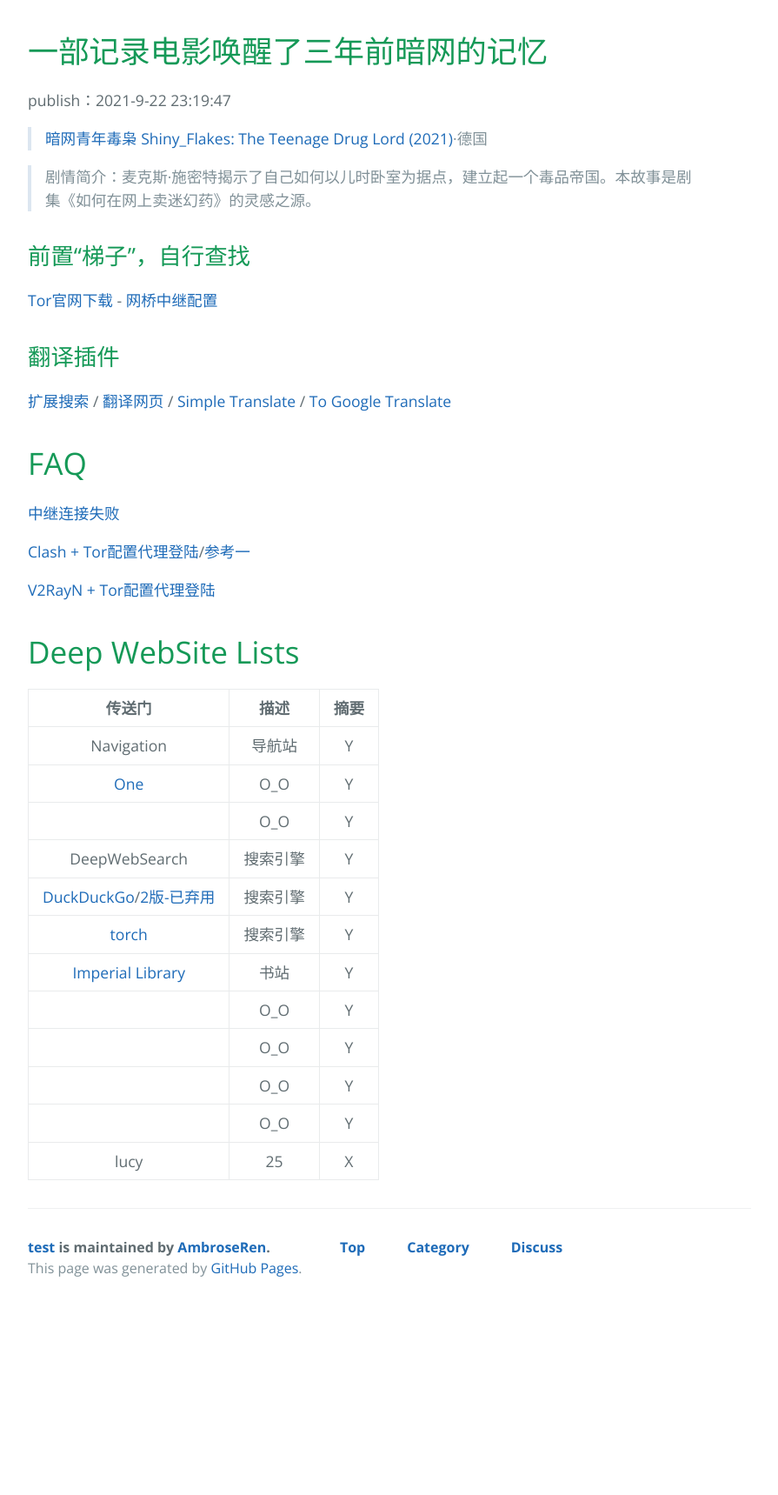
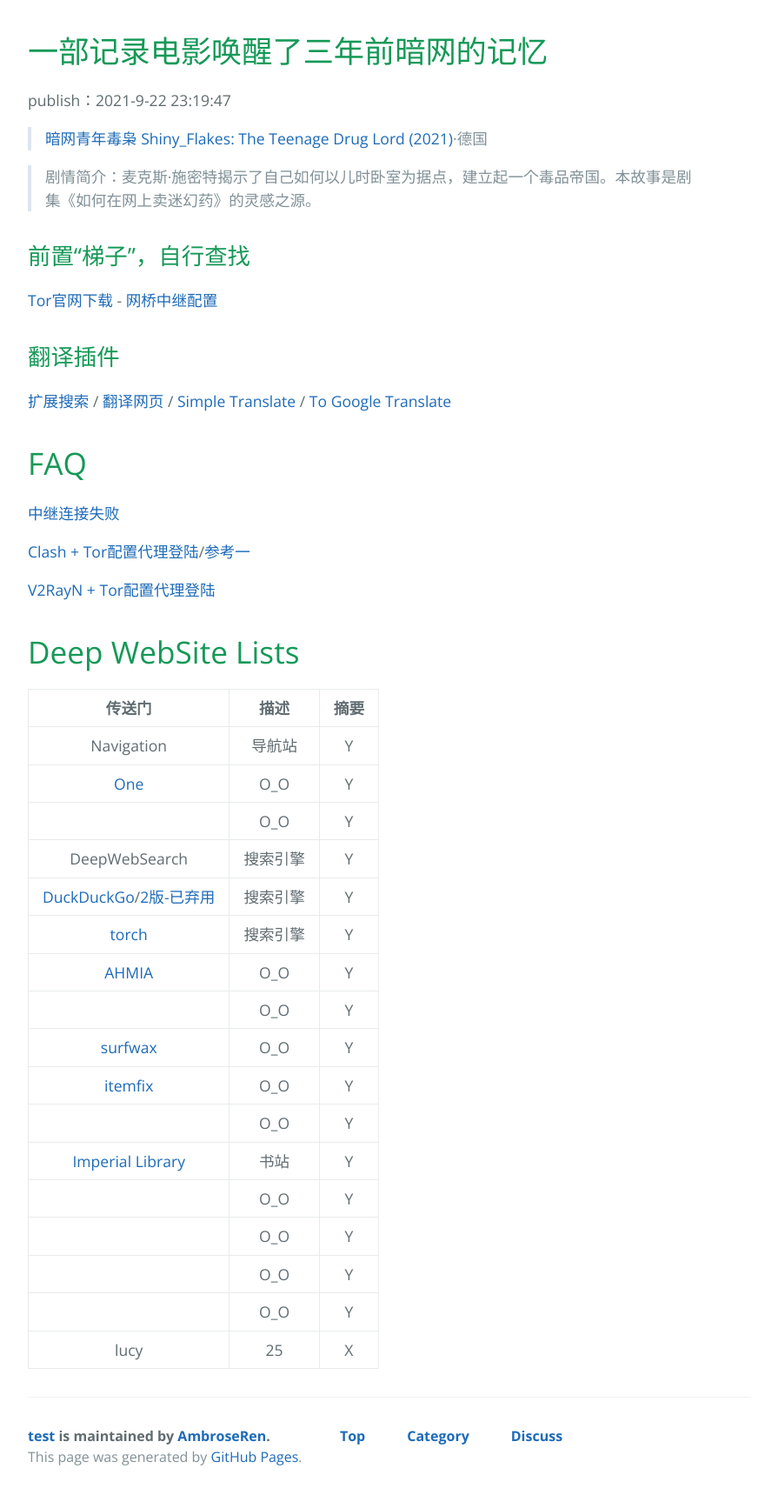
Before and after one commit to AmbroseRen/test, a Jekyll site: the page built from Doc/Tools/Tor.md, in a window 1280 px wide. Shown: the whole page at 87% size, without its empty margins (192-1087 px from the left). Built offline with Jekyll 4.4.1, drawn with Linux system fonts in a browser that asks for light colours; our own code applies the rules of GitHub Pages for plain Markdown files; the repository's description, which GitHub fills in, is left out; before the commit the page ends 1502 px from its top, so only the background shows below that.

Commit message:
Update Tor.md

```diff
--- a/Doc/Tools/Tor.md
+++ b/Doc/Tools/Tor.md
@@ -32,6 +32,11 @@
 | DeepWebSearch | 搜索引擎 | Y |
 | [DuckDuckGo](https://duckduckgogg42xjoc72x3sjasowoarfbgcmvfimaftt6twagswzczad.onion/)/[2版-已弃用](https://3g2upl4pq6kufc4m.onion/) | 搜索引擎 | Y |
 | [torch](http://xmh57jrknzkhv6y3ls3ubitzfqnkrwxhopf5aygthi7d6rplyvk3noyd.onion/cgi-bin/omega/omega) | 搜索引擎 | Y |
+| [AHMIA](http://juhanurmihxlp77nkq76byazcldy2hlmovfu2epvl5ankdibsot4csyd.onion/search/) | O_O | Y |
+| []() | O_O | Y |
+| [surfwax](http://lookahead.surfwax.com/) | O_O | Y |
+| [itemfix](https://www.itemfix.com/?r=ll) | O_O | Y |
+| []() | O_O | Y |
 | [Imperial Library](http://kx5thpx2olielkihfyo4jgjqfb7zx7wxr3sd4xzt26ochei4m6f7tayd.onion/) | 书站 | Y |
 | []() | O_O | Y |
 | []() | O_O | Y |
```
